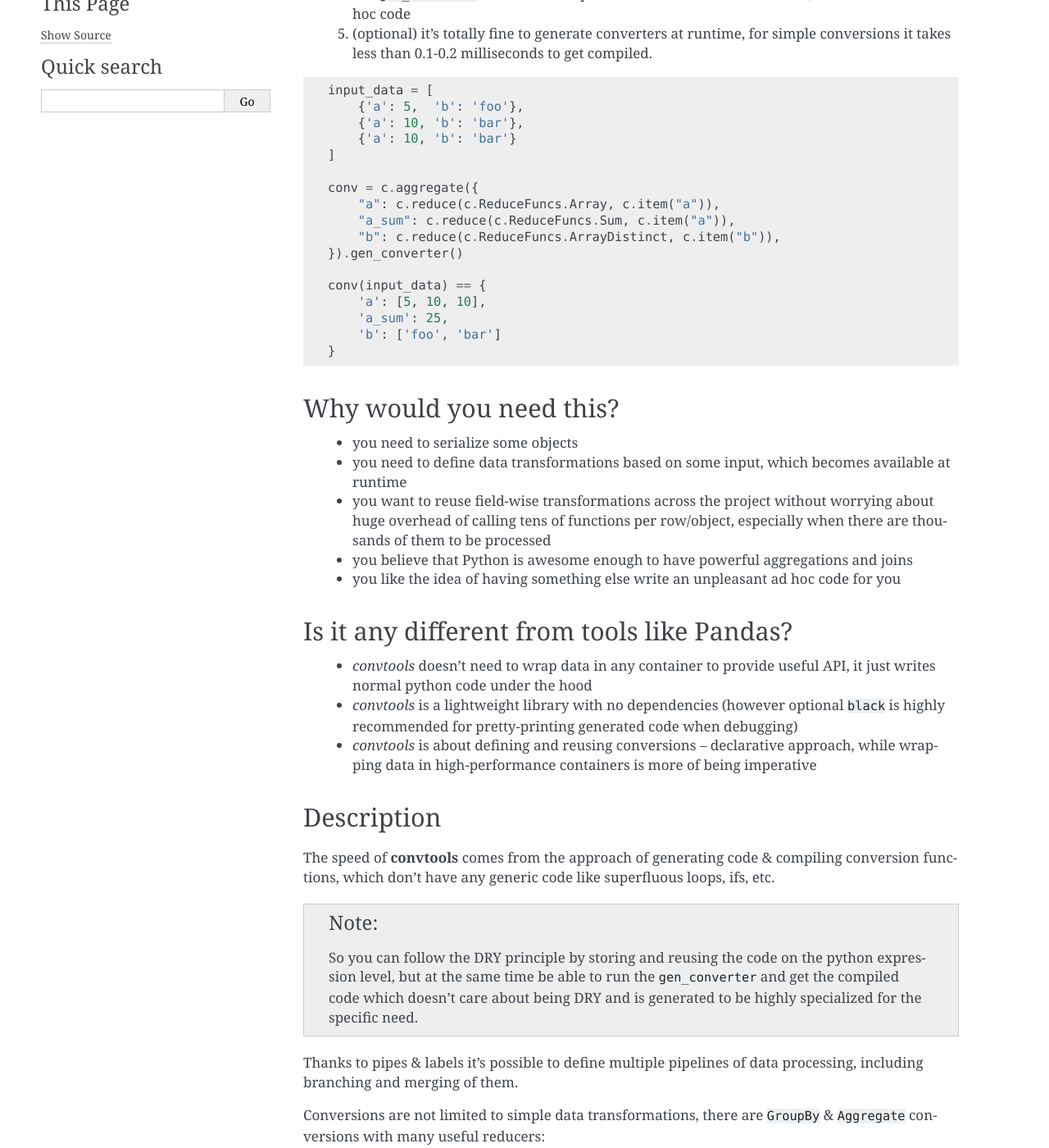
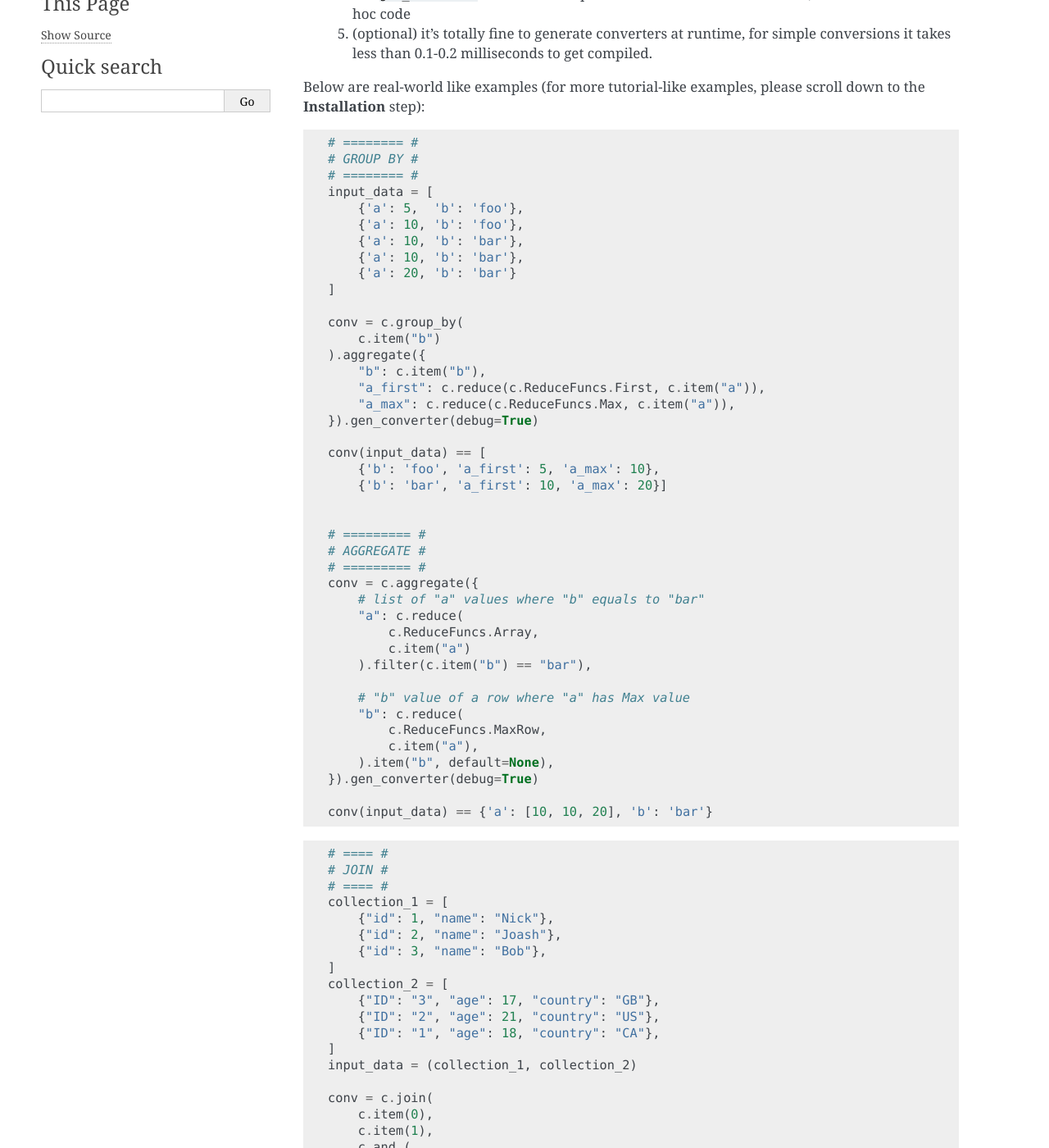
Before and after one commit to westandskif/convtools, a Sphinx documentation site: the page built from docs/index.rst, in a window 1280 px wide and 1400 px high, scrolled down 391 px. Shown: the whole window at 82% size. Built offline with Sphinx 7.4.7, drawn with Linux system fonts in a browser that asks for light colours; some of the changed text lies outside the part shown.

Commit message:
updated docs/index.rst from README.rst

```diff
--- a/docs/index.rst
+++ b/docs/index.rst
@@ -23,25 +23,92 @@ What's the workflow?
  5. (optional) it's totally fine to generate converters at runtime, for simple
     conversions it takes less than 0.1-0.2 milliseconds to get compiled.
 
+Below are real-world like examples (for more tutorial-like examples,
+please scroll down to the **Installation** step):
+
 .. code-block:: python
 
+   # ======== #
+   # GROUP BY #
+   # ======== #
    input_data = [
        {'a': 5,  'b': 'foo'},
+       {'a': 10, 'b': 'foo'},
        {'a': 10, 'b': 'bar'},
-       {'a': 10, 'b': 'bar'}
+       {'a': 10, 'b': 'bar'},
+       {'a': 20, 'b': 'bar'}
    ]
 
+   conv = c.group_by(
+       c.item("b")
+   ).aggregate({
+       "b": c.item("b"),
+       "a_first": c.reduce(c.ReduceFuncs.First, c.item("a")),
+       "a_max": c.reduce(c.ReduceFuncs.Max, c.item("a")),
+   }).gen_converter(debug=True)
+
+   conv(input_data) == [
+       {'b': 'foo', 'a_first': 5, 'a_max': 10},
+       {'b': 'bar', 'a_first': 10, 'a_max': 20}]
+
+
+   # ========= #
+   # AGGREGATE #
+   # ========= #
    conv = c.aggregate({
-       "a": c.reduce(c.ReduceFuncs.Array, c.item("a")),
-       "a_sum": c.reduce(c.ReduceFuncs.Sum, c.item("a")),
-       "b": c.reduce(c.ReduceFuncs.ArrayDistinct, c.item("b")),
-   }).gen_converter()
+       # list of "a" values where "b" equals to "bar"
+       "a": c.reduce(
+           c.ReduceFuncs.Array,
+           c.item("a")
+       ).filter(c.item("b") == "bar"),
 
-   conv(input_data) == {
-       'a': [5, 10, 10],
-       'a_sum': 25,
-       'b': ['foo', 'bar']
-   }
+       # "b" value of a row where "a" has Max value
+       "b": c.reduce(
+           c.ReduceFuncs.MaxRow,
+           c.item("a"),
+       ).item("b", default=None),
+   }).gen_converter(debug=True)
+
+   conv(input_data) == {'a': [10, 10, 20], 'b': 'bar'}
+
+.. code-block:: python
+
+   # ==== #
+   # JOIN #
+   # ==== #
+   collection_1 = [
+       {"id": 1, "name": "Nick"},
+       {"id": 2, "name": "Joash"},
+       {"id": 3, "name": "Bob"},
+   ]
+   collection_2 = [
+       {"ID": "3", "age": 17, "country": "GB"},
+       {"ID": "2", "age": 21, "country": "US"},
+       {"ID": "1", "age": 18, "country": "CA"},
+   ]
+   input_data = (collection_1, collection_2)
+
+   conv = c.join(
+       c.item(0),
+       c.item(1),
+       c.and_(
+           c.LEFT.item("id") == c.RIGHT.item("ID").as_type(int),
+           c.RIGHT.item("age") >= 18
+       ),
+       how="left",
+   ).pipe(
+       c.list_comp({
+           "id": c.item(0, "id"),
+           "name": c.item(0, "name"),
+           "age": c.item(1, "age", default=None),
+           "country": c.item(1, "country", default=None),
+       })
+   ).gen_converter(debug=True)
+
+   assert conv(input_data) == [
+       {'id': 1, 'name': 'Nick', 'age': 18},
+       {'id': 2, 'name': 'Joash', 'age': 21}]
+
 
 Why would you need this?
 ========================
```
